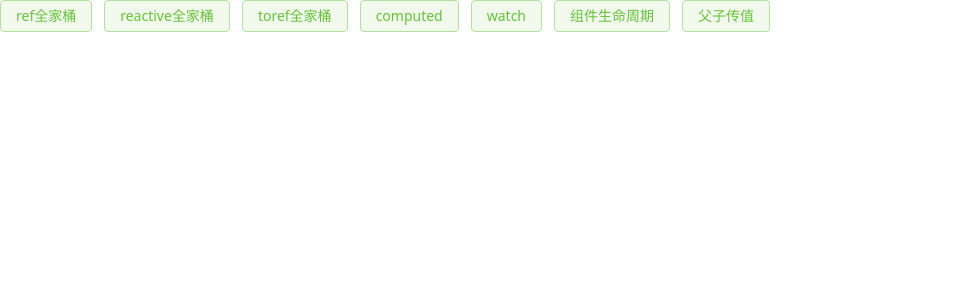
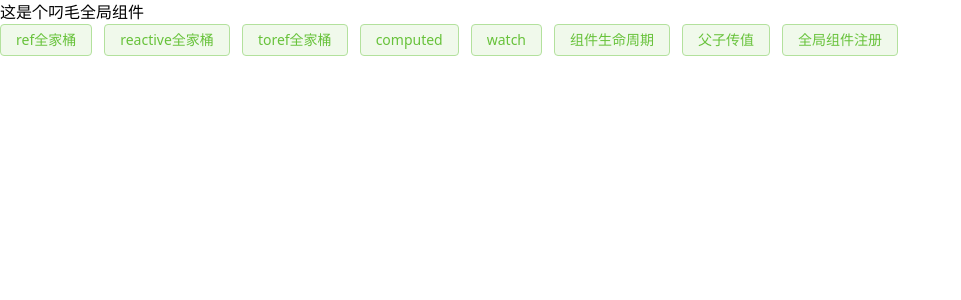
Before and after one commit to zhaoyy-js/vue3-ts-vite-pinia-less-tailwindcss, a Vue app: page /zybtn in a window 1280 px wide. Shown: the top 300 px of the page, without its empty margins (0-961 px from the left). Built offline with nearby package versions, Linux system fonts and the light colour scheme.

Commit message:
feat: 添加雕猫全局组件

```diff
--- /dev/null
+++ b/src/components/zybtn/index.vue
@@ -0,0 +1,23 @@
+<template>
+  <div>
+    <div
+      class="ml-5 mt-2 h-10 rounded p-2 inline-block text-red-400 bg-purple-100 bg-opacity-25"
+    >
+      {{ val }}
+    </div>
+  </div>
+</template>
+
+<script setup lang="ts">
+import { defineProps } from "vue";
+
+interface Props {
+  val: string;
+}
+
+withDefaults(defineProps<Props>(), {
+  val: "小菜鸡洋洋",
+});
+</script>
+
+<style scoped></style>
--- a/src/main.ts
+++ b/src/main.ts
@@ -2,6 +2,7 @@ import { createApp } from "vue";
 import App from "./App.vue";
 import router from "./router";
 import ElementPlus from "element-plus";
+import zybtn from "@/components/zybtn/index.vue";
 import "element-plus/dist/index.css";
 import "./style.css";
 import "./index.css";
@@ -10,4 +11,5 @@ const app = createApp(App);
 app.config.globalProperties.$log = window.console.log;
 app.use(ElementPlus);
 app.use(router);
+app.component("zyBtn", zybtn);
 app.mount("#app");
--- a/src/router/index.ts
+++ b/src/router/index.ts
@@ -60,6 +60,13 @@ const routes: Array<RouteRecordRaw | any> = [
       name: "父子传值",
     },
   },
+  {
+    path: "/zybtn",
+    component: () => import("../views/zybtn/index.vue"),
+    meta: {
+      name: "全局组件注册",
+    },
+  },
 ];
 
 export { routes };
--- a/src/views/defineProps/index.vue
+++ b/src/views/defineProps/index.vue
@@ -11,13 +11,13 @@
       {{ parData }}
     </div>
 
-    <div>{{ $log(parDataFlag) }}</div>
+    <!-- <div>{{ $log(parDataFlag) }}</div> -->
   </div>
 </template>
 
 <script setup lang="ts">
 import subcom from "@/components/subcomponent/index.vue";
-import { reactive, computed } from "vue";
+import { ref, reactive, computed, onMounted } from "vue";
 
 type Data = {
   id: number;
@@ -48,6 +48,7 @@ const emitSon = (data: Object) => {
 const parDataFlag = computed(() => {
   return Object.keys(parData).length > 0 ? true : false;
 });
+
 </script>
 
 <style lang="less" scoped></style>
--- /dev/null
+++ b/src/views/zybtn/index.vue
@@ -0,0 +1,9 @@
+<template>
+  <Zybtn val="这是个叼毛全局组件"></Zybtn>
+</template>
+
+<script setup lang="ts">
+import Zybtn from "../../components/zybtn/index.vue";
+</script>
+
+<style scoped></style>
```
